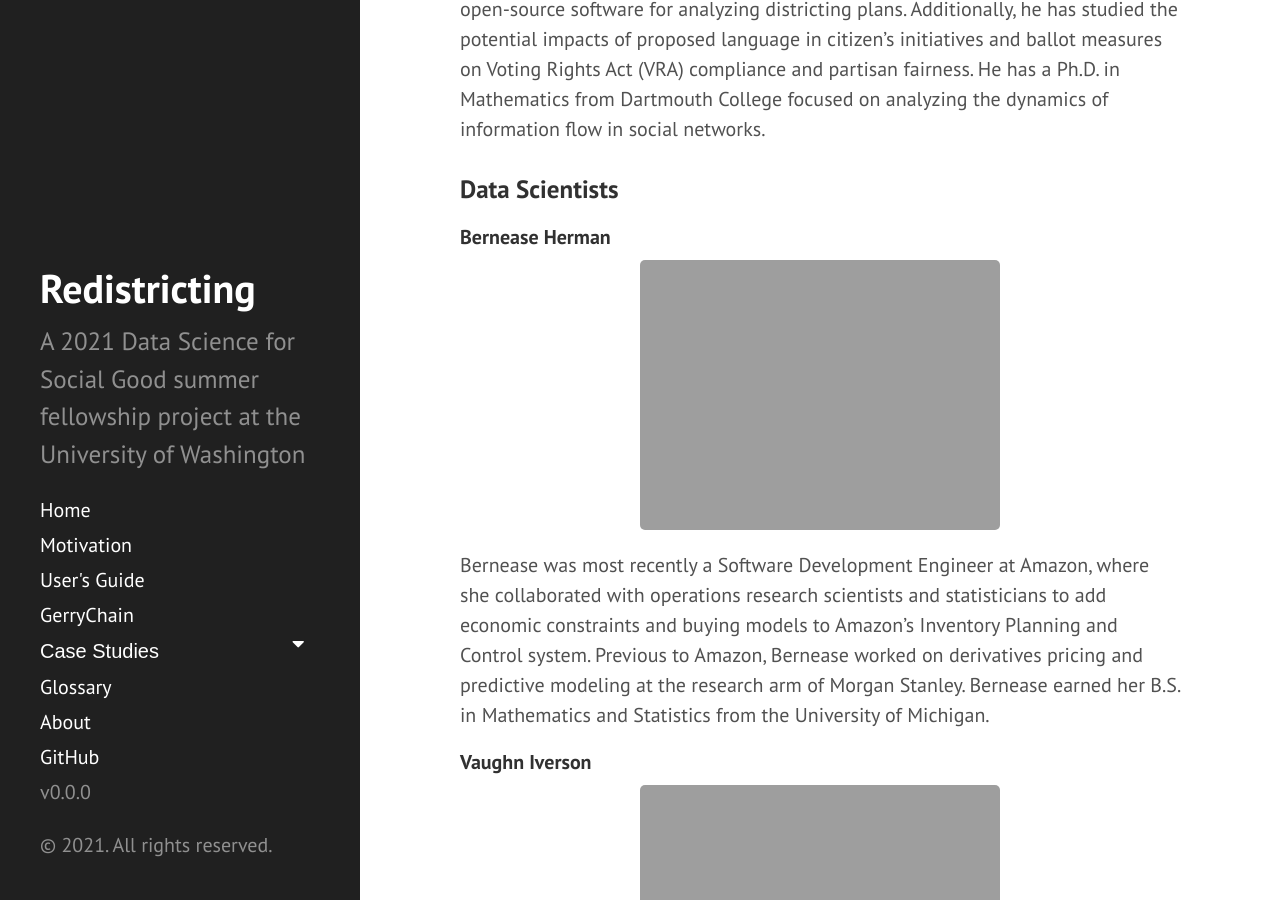
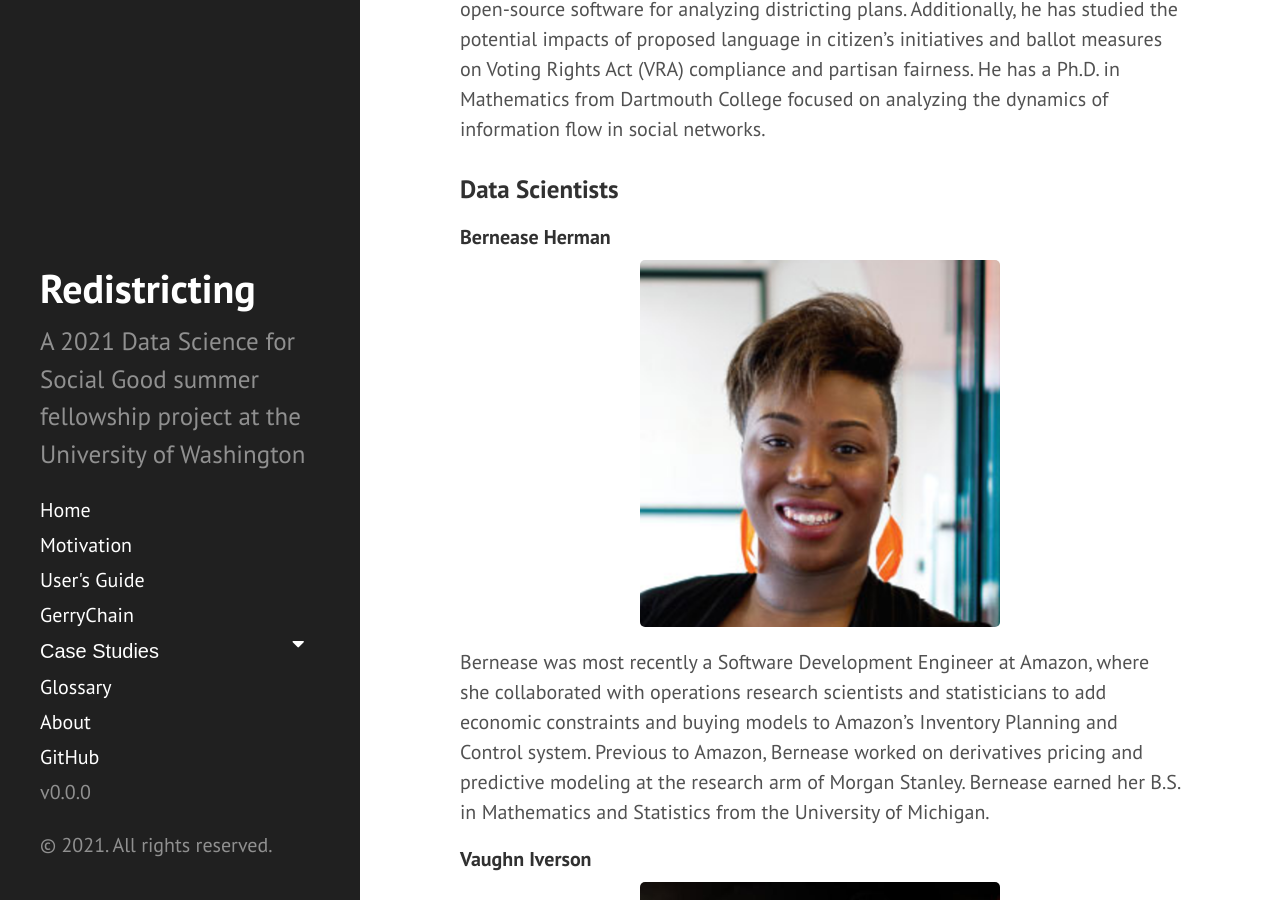
Before and after one commit to uwescience/DSSG2021-redistricting-website, a Jekyll site: the page built from about.md, in a window 1280 px wide and 900 px high, scrolled down 3963 px. Built offline with Jekyll 4.4.1, drawn with Linux system fonts in a browser that asks for light colours.

Commit message:
Update about.md

```diff
--- a/about.md
+++ b/about.md
@@ -41,13 +41,13 @@ Daryl is an Assistant Professor of Data Analytics in the Department of Mathemati
 
 #### Bernease Herman
 
-<center><img src="{{ site.url }}{{ site.baseurl }}/assets/img/about-bernease.jpg" style="width: 50%; height: 50%"></center>
+<center><img src="{{ site.url }}{{ site.baseurl }}/assets/img/about-bernease.png" style="width: 50%; height: 50%"></center>
 
 Bernease was most recently a Software Development Engineer at Amazon, where she collaborated with operations research scientists and statisticians to add economic constraints and buying models to Amazon’s Inventory Planning and Control system. Previous to Amazon, Bernease worked on derivatives pricing and predictive modeling at the research arm of Morgan Stanley. Bernease earned her B.S. in Mathematics and Statistics from the University of Michigan.
 
 #### Vaughn Iverson
 
-<center><img src="{{ site.url }}{{ site.baseurl }}/assets/img/about-vaughn.jpg" style="width: 50%; height: 50%"></center>
+<center><img src="{{ site.url }}{{ site.baseurl }}/assets/img/about-vaughn.jpeg" style="width: 50%; height: 50%"></center>
 
 Vaughn Iverson is a Senior Research Scientist with the Center for Environmental Genomics in the UW School of Oceanography, where his research involves developing biological sensing methods capable of inferring the behaviors and interactions within natural microbial communities by identifying and quantifying genes and proteins used by specific members of the community (metagenomics and metatranscriptomics).
 
```
